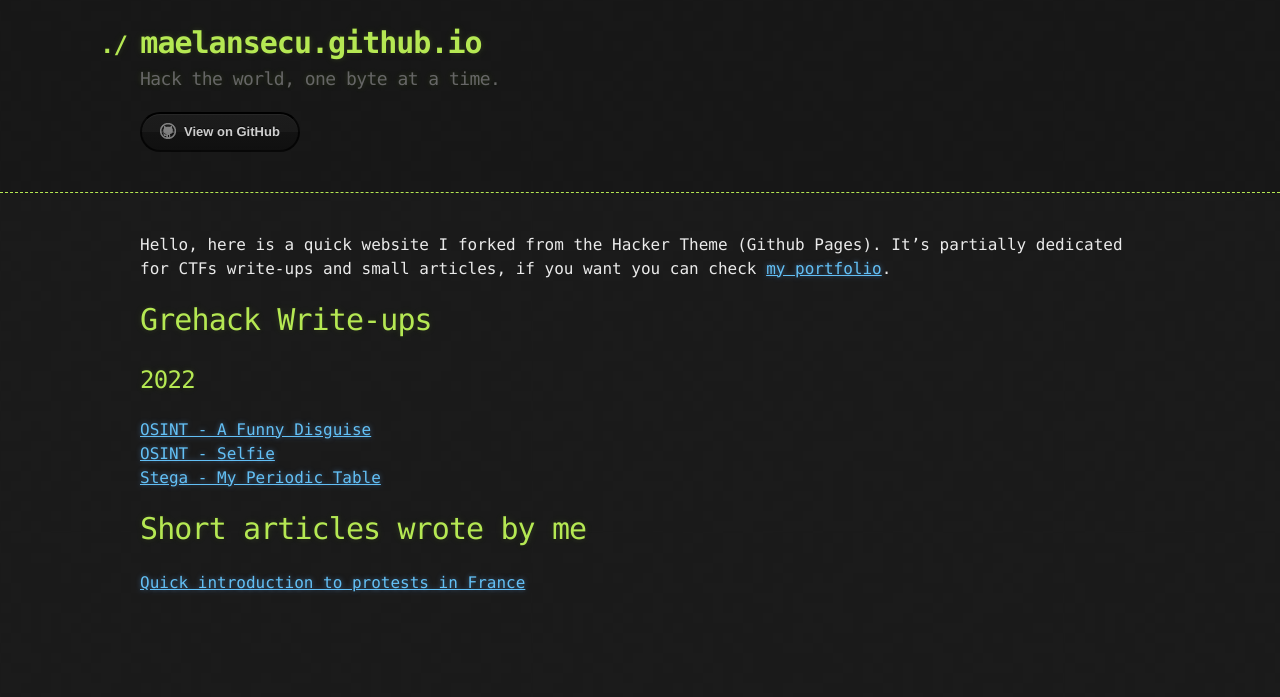
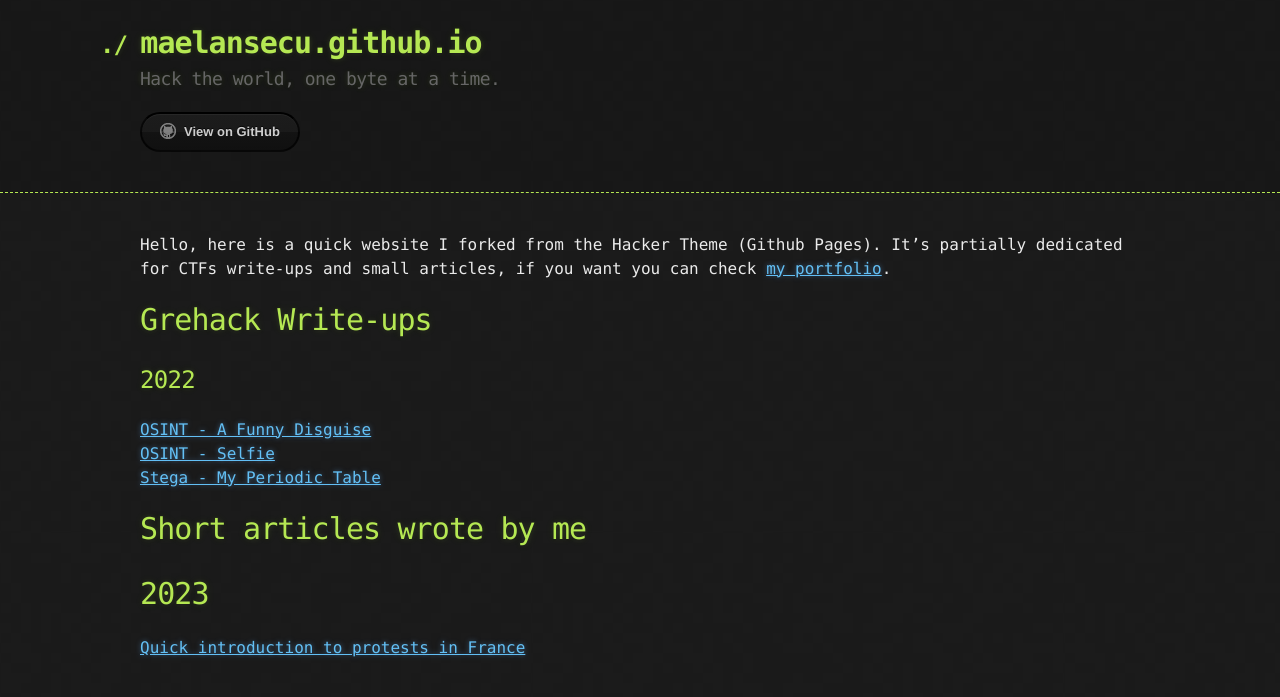
Before and after one commit to maelansecu/maelansecu.github.io, a Jekyll site: the page built from index.md, in a window 1280 px wide. Shown: the top 697 px of the page. Built offline with Jekyll 4.4.1, drawn with Linux system fonts in a browser that asks for light colours.

Commit message:
Update index.md

```diff
--- a/index.md
+++ b/index.md
@@ -15,4 +15,6 @@ It's partially dedicated for CTFs write-ups and small articles, if you want you
 
 # Short articles wrote by me
 
+# 2023
+
 [Quick introduction to protests in France](/articles/how_do_french_protesters.md)<br/>
```
